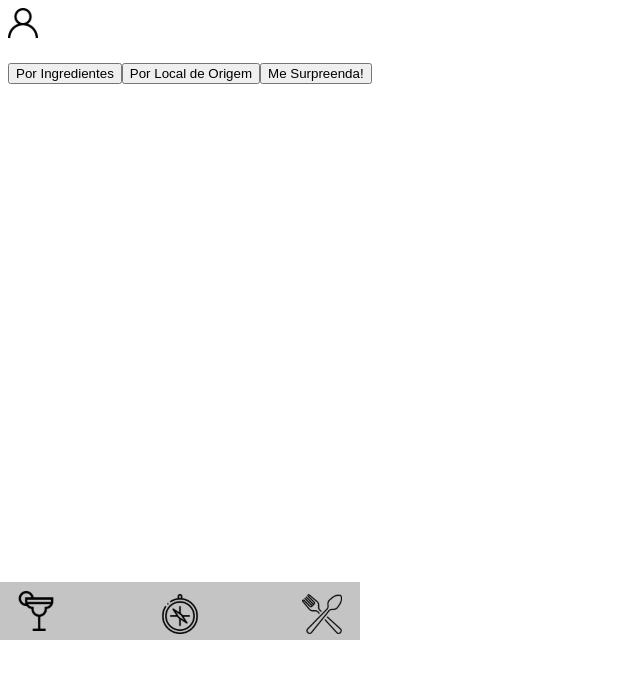
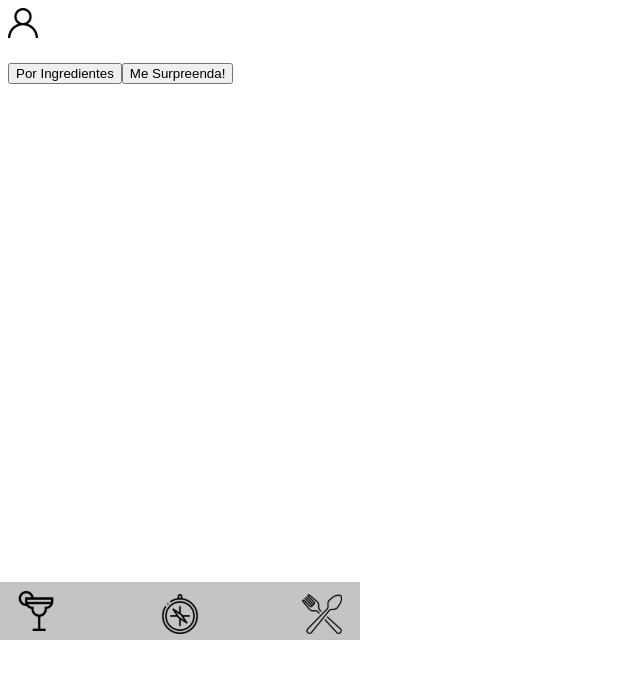
Before and after one commit to tryber/sd-04-recipes-app-13, a React (Create React App) app: page /explorar/bebidas in a window 1280 px wide. Shown: the top 678 px of the page, without its empty margins (0-640 px from the left). Built offline with nearby package versions, Linux system fonts and the light colour scheme.

Commit message:
adicionando rotas ao Link page Drink

```diff
--- a/src/Pages/ExploreDrinks.js
+++ b/src/Pages/ExploreDrinks.js
@@ -8,7 +8,7 @@ function ExploreDrinks() {
   return (
     <div>
       <Header />
-      <Link to="/explorar/comidas">
+      <Link to="/explorar/bebidas/ingredientes">
         <button
           type="button"
           data-testid="explore-by-ingredient"
@@ -17,10 +17,7 @@ function ExploreDrinks() {
           Por Ingredientes
         </button>
       </Link>
-      <button type="button" data-testid="explore-by-area" className="btn-explore-by-area">
-        Por Local de Origem
-      </button>
-
+      <Link to="">
         <button
           type="button"
           data-testid="explore-surprise"
@@ -28,6 +25,7 @@ function ExploreDrinks() {
         >
           Me Surpreenda!
         </button>
+      </Link>
       <Footer />
     </div>
   );
```
Lines whose indentation alone changed are shown as unchanged.
